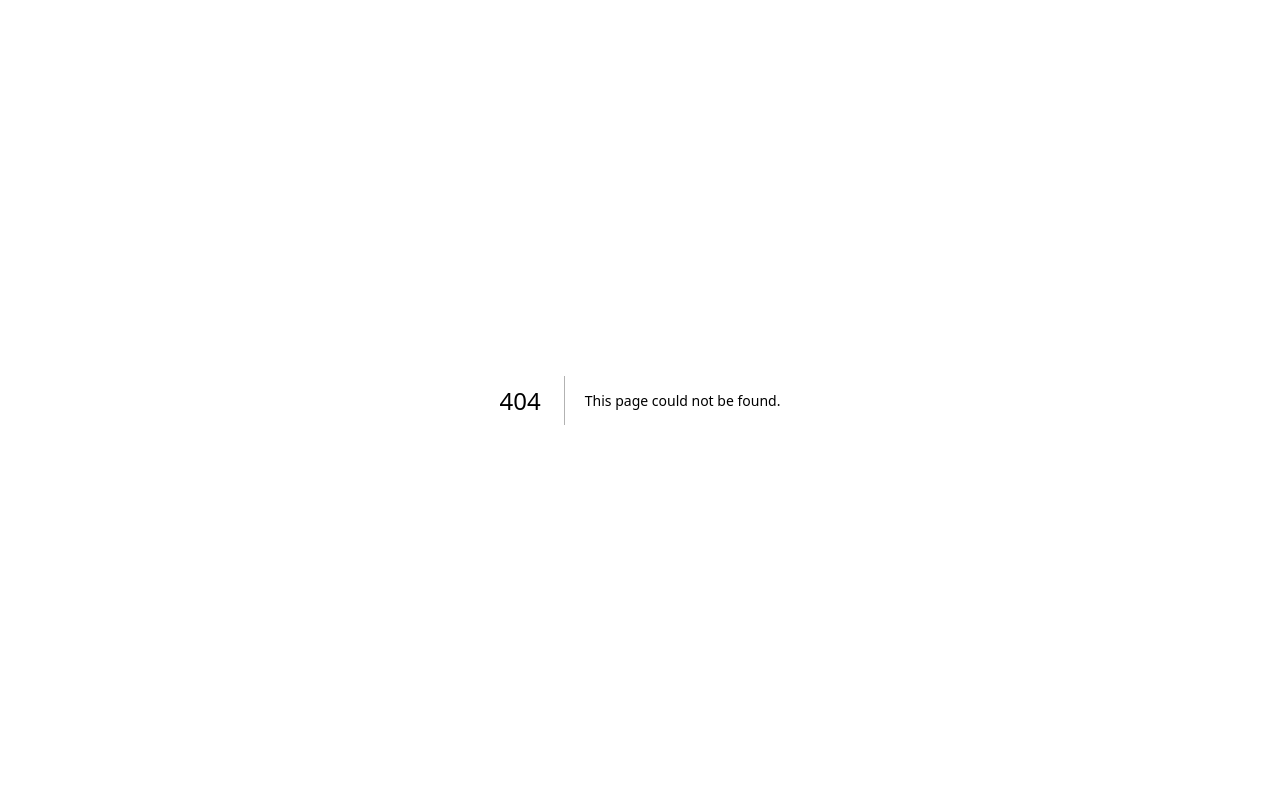
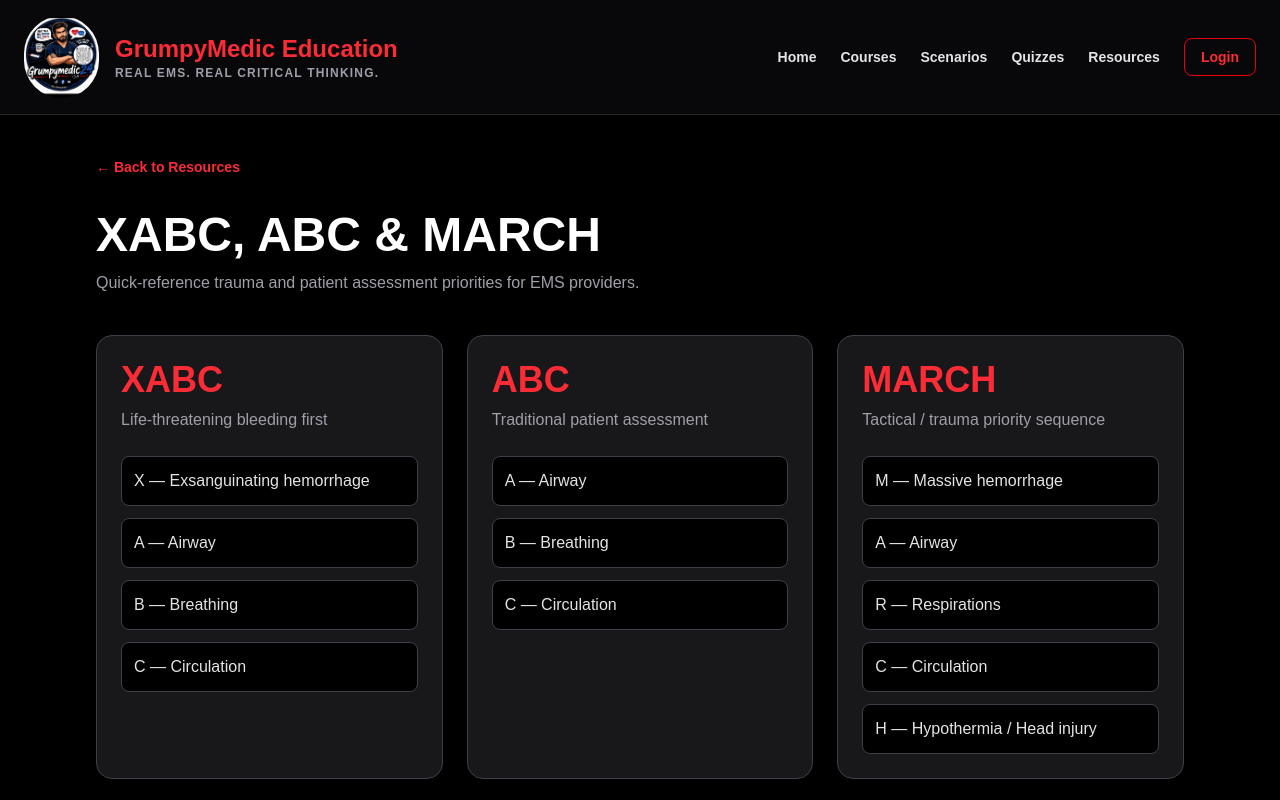
Before and after one commit to GrumpyMedicEducation/GrumpyMedic---Education, a Next.js app: page /resources/assessment-algorithms in a window 1280 px wide. Before the commit this address had no page. Shown: the top 800 px of the page. Built offline with nearby package versions, Linux system fonts and the light colour scheme.

Commit message:
Added NREMT Exam Prep and assessment algorithms resources

```diff
--- /dev/null
+++ b/app/resources/assessment-algorithms/page.tsx
@@ -0,0 +1,103 @@
+import Link from "next/link";
+import Navbar from "../../components/Navbar";
+
+export default function AssessmentAlgorithmsPage() {
+  return (
+    <main className="min-h-screen bg-black text-white">
+      <Navbar />
+
+      <section className="mx-auto max-w-6xl px-8 py-10">
+        <Link
+          href="/resources"
+          className="text-sm font-semibold text-red-500 hover:text-red-400"
+        >
+          ← Back to Resources
+        </Link>
+
+        <h1 className="mt-8 text-5xl font-extrabold">
+          XABC, ABC & MARCH
+        </h1>
+
+        <p className="mt-3 text-zinc-400">
+          Quick-reference trauma and patient assessment priorities for EMS providers.
+        </p>
+
+        <div className="mt-10 grid gap-6 lg:grid-cols-3">
+          <AlgorithmCard
+            title="XABC"
+            subtitle="Life-threatening bleeding first"
+            items={[
+              "X — Exsanguinating hemorrhage",
+              "A — Airway",
+              "B — Breathing",
+              "C — Circulation",
+            ]}
+          />
+
+          <AlgorithmCard
+            title="ABC"
+            subtitle="Traditional patient assessment"
+            items={[
+              "A — Airway",
+              "B — Breathing",
+              "C — Circulation",
+            ]}
+          />
+
+          <AlgorithmCard
+            title="MARCH"
+            subtitle="Tactical / trauma priority sequence"
+            items={[
+              "M — Massive hemorrhage",
+              "A — Airway",
+              "R — Respirations",
+              "C — Circulation",
+              "H — Hypothermia / Head injury",
+            ]}
+          />
+        </div>
+
+        <div className="mt-10 rounded-2xl border border-zinc-700 bg-zinc-900 p-6">
+          <h2 className="text-2xl font-bold text-red-500">
+            Field Reminder
+          </h2>
+
+          <p className="mt-3 text-zinc-300">
+            In major trauma, uncontrolled life-threatening bleeding can kill before
+            airway or breathing problems are corrected. That is why many modern EMS
+            and trauma systems teach XABC or MARCH instead of simple ABCs alone.
+          </p>
+        </div>
+      </section>
+    </main>
+  );
+}
+
+function AlgorithmCard({
+  title,
+  subtitle,
+  items,
+}: {
+  title: string;
+  subtitle: string;
+  items: string[];
+}) {
+  return (
+    <div className="rounded-2xl border border-zinc-700 bg-zinc-900 p-6">
+      <h2 className="text-4xl font-extrabold text-red-500">{title}</h2>
+
+      <p className="mt-2 text-zinc-400">{subtitle}</p>
+
+      <ul className="mt-6 space-y-3">
+        {items.map((item) => (
+          <li
+            key={item}
+            className="rounded-lg border border-zinc-700 bg-black p-3 text-zinc-200"
+          >
+            {item}
+          </li>
+        ))}
+      </ul>
+    </div>
+  );
+}
--- a/app/resources/page.tsx
+++ b/app/resources/page.tsx
@@ -7,17 +7,13 @@ export default function ResourcesPage() {
       <Navbar />
 
       <section className="mx-auto max-w-6xl px-8 py-10">
-        <h1 className="text-5xl font-extrabold text-white">
-          EMS Resources
-        </h1>
+        <h1 className="text-5xl font-extrabold text-white">EMS Resources</h1>
 
         <p className="mt-3 text-zinc-400">
           Quick reference tools and educational resources for EMS providers.
         </p>
 
         <div className="mt-10 grid gap-6 md:grid-cols-2 lg:grid-cols-3">
-
-          {/* Medication Reference */}
           <Link
             href="/resources/medications"
             className="rounded-xl border border-zinc-700 bg-zinc-900 p-6 transition hover:border-red-500 hover:bg-zinc-800"
@@ -25,14 +21,12 @@ export default function ResourcesPage() {
             <h2 className="text-2xl font-bold text-red-500">
               Medication Reference
             </h2>
-
             <p className="mt-3 text-zinc-400">
               EMS medication indications, contraindications, dosing, and field
               pearls.
             </p>
           </Link>
 
-          {/* NREMT Exam Prep */}
           <Link
             href="/resources/nremt-exam-prep"
             className="rounded-xl border border-zinc-700 bg-zinc-900 p-6 transition hover:border-red-500 hover:bg-zinc-800"
@@ -40,14 +34,24 @@ export default function ResourcesPage() {
             <h2 className="text-2xl font-bold text-red-500">
               NREMT Exam Prep
             </h2>
-
             <p className="mt-3 text-zinc-400">
               EMT and Paramedic exam breakdowns, question ranges, time limits,
               and study focus areas.
             </p>
           </Link>
 
-          {/* Massachusetts Protocols */}
+          <Link
+            href="/resources/assessment-algorithms"
+            className="rounded-xl border border-zinc-700 bg-zinc-900 p-6 transition hover:border-red-500 hover:bg-zinc-800"
+          >
+            <h2 className="text-2xl font-bold text-red-500">
+              XABC, ABC & MARCH
+            </h2>
+            <p className="mt-3 text-zinc-400">
+              Trauma and assessment priority algorithms for EMS providers.
+            </p>
+          </Link>
+
           <a
             href="https://www.mass.gov/lists/emergency-medical-services-statewide-treatment-protocols"
             target="_blank"
@@ -57,45 +61,29 @@ export default function ResourcesPage() {
             <h2 className="text-2xl font-bold text-red-500">
               Massachusetts EMS Protocols
             </h2>
-
             <p className="mt-3 text-zinc-400">
               Official Massachusetts Statewide Treatment Protocols.
             </p>
           </a>
 
-          {/* ECG Library */}
           <div className="rounded-xl border border-zinc-700 bg-zinc-900 p-6">
-            <h2 className="text-2xl font-bold text-red-500">
-              ECG Library
-            </h2>
-
-            <p className="mt-3 text-zinc-400">
-              Coming soon.
-            </p>
+            <h2 className="text-2xl font-bold text-red-500">ECG Library</h2>
+            <p className="mt-3 text-zinc-400">Coming soon.</p>
           </div>
 
-          {/* Stroke Scale */}
           <div className="rounded-xl border border-zinc-700 bg-zinc-900 p-6">
             <h2 className="text-2xl font-bold text-red-500">
               Stroke Scale Reference
             </h2>
-
-            <p className="mt-3 text-zinc-400">
-              Coming soon.
-            </p>
+            <p className="mt-3 text-zinc-400">Coming soon.</p>
           </div>
 
-          {/* Drug Calculator */}
           <div className="rounded-xl border border-zinc-700 bg-zinc-900 p-6">
             <h2 className="text-2xl font-bold text-red-500">
               Drug Calculator
             </h2>
-
-            <p className="mt-3 text-zinc-400">
-              Coming soon.
-            </p>
+            <p className="mt-3 text-zinc-400">Coming soon.</p>
           </div>
-
         </div>
       </section>
     </main>
```
